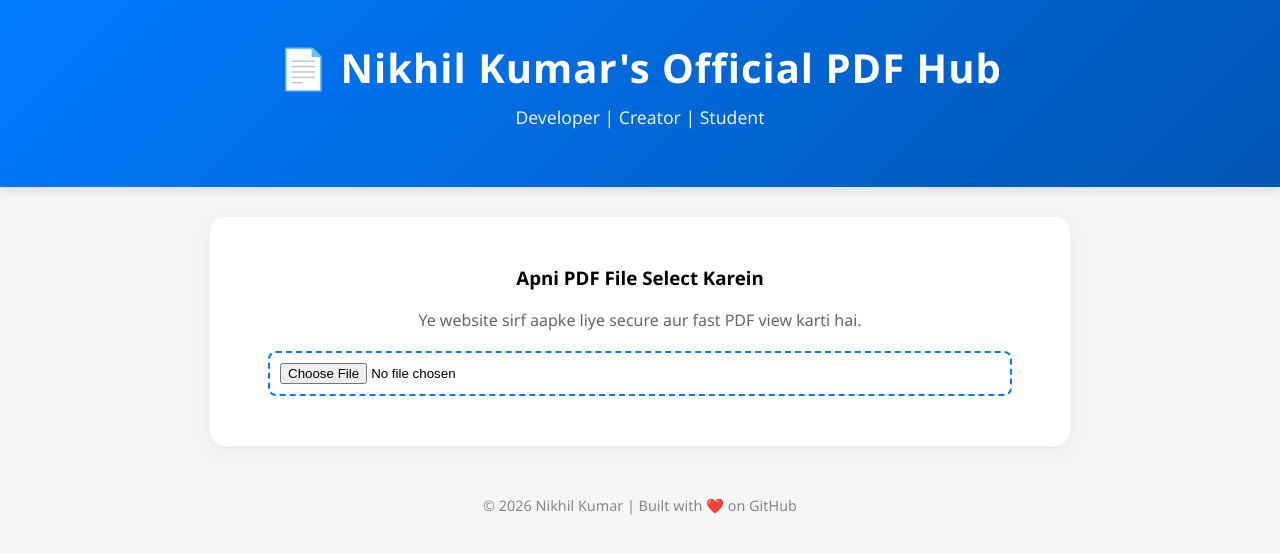
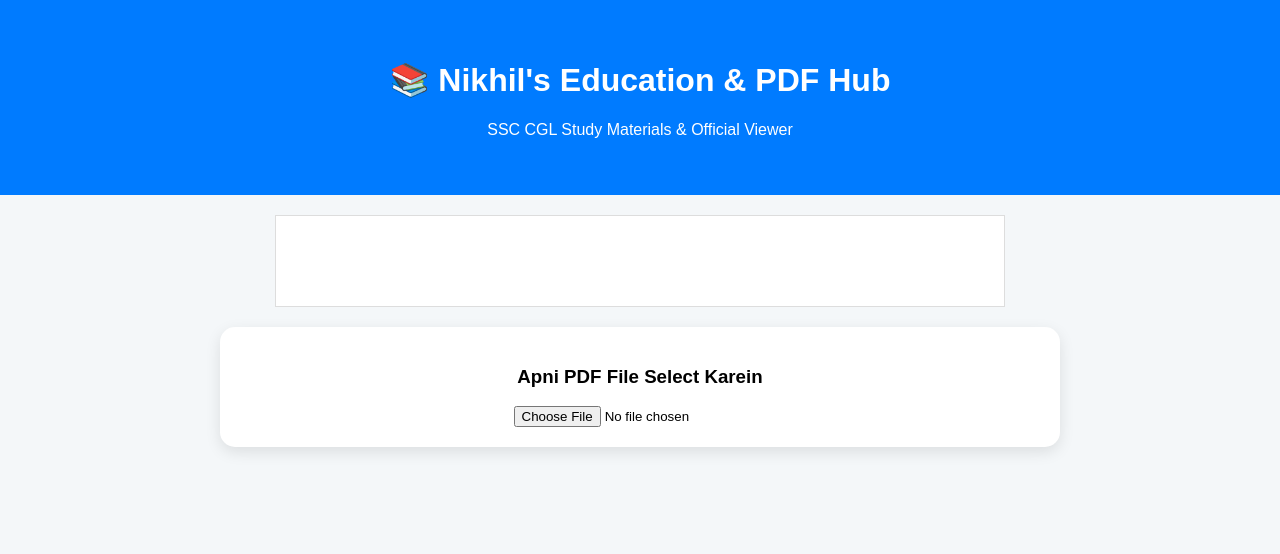
Before and after one commit to nikhilkumarr167-collab/pdf-website, a plain HTML site: page index.html in a window 1280 px wide. Drawn offline with Linux system fonts and the light colour scheme.

Commit message:
Update index.html

```diff
--- a/index.html
+++ b/index.html
@@ -3,107 +3,43 @@
 <head>
     <meta charset="UTF-8">
     <meta name="viewport" content="width=device-width, initial-scale=1.0">
-
-    <title>Nikhil Kumar | Official PDF Hub 🚀</title>
-    <meta name="description" content="Nikhil Kumar ki official website. Yahan PDFs upload aur view karein. Professional work by Nikhil.">
-    <meta name="keywords" content="Nikhil Kumar, Nikhil Kumar PDF, nikhilkumarr167-collab, PDF Viewer">
-
+    <title>Nikhil's SSC CGL PDF Hub 🚀</title>
     <style>
-        body {
-            font-family: 'Segoe UI', Arial, sans-serif;
-            margin: 0;
-            padding: 0;
-            background-color: #f4f7f6;
-            text-align: center;
-        }
-        /* Blue Banner for Name */
-        .header-banner {
-            background: linear-gradient(135deg, #007bff, #0056b3);
-            color: white;
-            padding: 40px 20px;
-            box-shadow: 0 4px 10px rgba(0,0,0,0.1);
-        }
-        .header-banner h1 {
-            margin: 0;
-            font-size: 2.5rem;
-            letter-spacing: 1px;
-        }
-        .header-banner p {
-            margin-top: 10px;
-            font-size: 1.1rem;
-            opacity: 0.9;
-        }
-        /* Main Container */
-        .container {
-            max-width: 800px;
-            margin: 30px auto;
-            background: white;
-            padding: 30px;
-            border-radius: 15px;
-            box-shadow: 0 5px 20px rgba(0,0,0,0.05);
-        }
-        input[type="file"] {
-            display: block;
-            margin: 20px auto;
-            padding: 10px;
-            border: 2px dashed #007bff;
-            border-radius: 8px;
-            cursor: pointer;
-            width: 90%;
-        }
-        #pdf-viewer {
-            width: 100%;
-            height: 550px;
-            border: 1px solid #eee;
-            margin-top: 20px;
-            display: none;
-            border-radius: 10px;
-        }
-        .footer {
-            margin-top: 50px;
-            color: #888;
-            font-size: 0.9rem;
-            padding-bottom: 20px;
-        }
+        body { font-family: sans-serif; margin: 0; background: #f4f7f9; text-align: center; }
+        .header { background: #007bff; color: white; padding: 40px; }
+        .ad-slot { margin: 20px auto; max-width: 728px; min-height: 90px; background: white; border: 1px solid #ddd; }
+        .container { max-width: 800px; margin: 20px auto; background: white; padding: 20px; border-radius: 15px; box-shadow: 0 5px 15px rgba(0,0,0,0.1); }
+        iframe { width: 100%; height: 500px; display: none; margin-top: 20px; border-radius: 10px; }
     </style>
 </head>
 <body>
+    <div class="header">
+        <h1>📚 Nikhil's Education & PDF Hub</h1>
+        <p>SSC CGL Study Materials & Official Viewer</p>
+    </div>
 
-    <div class="header-banner">
-        <h1>📄 Nikhil Kumar's Official PDF Hub</h1>
-        <p>Developer | Creator | Student</p>
+    <div class="ad-slot">
+        <script type="text/javascript">
+            atOptions = { 'key' : '87084c294ce16c1d5405c1e5c9408bbd', 'format' : 'iframe', 'height' : 90, 'width' : 728, 'params' : {} };
+        </script>
+        <script type="text/javascript" src="//www.highperformanceformat.com/87084c294ce16c1d5405c1e5c9408bbd/invoke.js"></script>
     </div>
 
     <div class="container">
         <h3>Apni PDF File Select Karein</h3>
-        <p style="color: #666;">Ye website sirf aapke liye secure aur fast PDF view karti hai.</p>
-
-        <input type="file" id="pdfFile" accept="application/pdf">
-
-        <iframe id="pdf-viewer"></iframe>
-    </div>
-
-    <div class="footer">
-        © 2026 Nikhil Kumar | Built with ❤️ on GitHub
+        <input type="file" id="pdfInput" accept="application/pdf">
+        <iframe id="viewer"></iframe>
     </div>
 
     <script>
-        const fileInput = document.getElementById('pdfFile');
-        const pdfViewer = document.getElementById('pdf-viewer');
-
-        fileInput.addEventListener('change', function(e) {
+        document.getElementById('pdfInput').addEventListener('change', function(e) {
             const file = e.target.files[0];
-            if (file && file.type === "application/pdf") {
-                const fileURL = URL.createObjectURL(file);
-                pdfViewer.src = fileURL;
-                pdfViewer.style.display = 'block';
-                // Success alert
-                console.log("PDF Loaded Successfully!");
-            } else {
-                alert("Bhai, please ek sahi PDF file select karein.");
+            if (file) {
+                const url = URL.createObjectURL(file);
+                const f = document.getElementById('viewer');
+                f.src = url; f.style.display = "block";
             }
         });
     </script>
-
 </body>
 </html>
```
